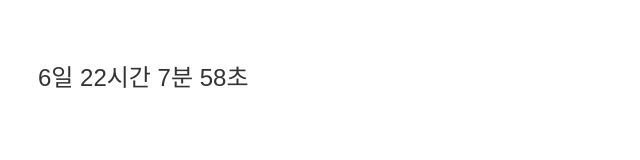
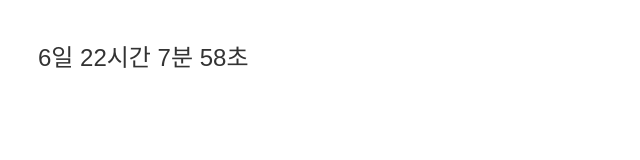
Before and after one commit to lmlm0401/Notion-Timer_WED, a plain HTML site: page index.html in a window 1280 px wide. Shown: the whole page, without its empty margins (0-640 px from the left). Drawn offline with Linux system fonts and the light colour scheme.

Commit message:
Update index.html

```diff
--- a/index.html
+++ b/index.html
@@ -62,7 +62,7 @@
             countdownDisplay.style.fontSize = '24px';
             countdownDisplay.style.color = '#333';
             countdownDisplay.style.fontFamily = 'Arial, sans-serif';
-            countdownDisplay.style.padding = "50px 50px 30px 30px";
+            countdownDisplay.style.padding = "30px 50px 30px 30px";
 
         }
 
```
